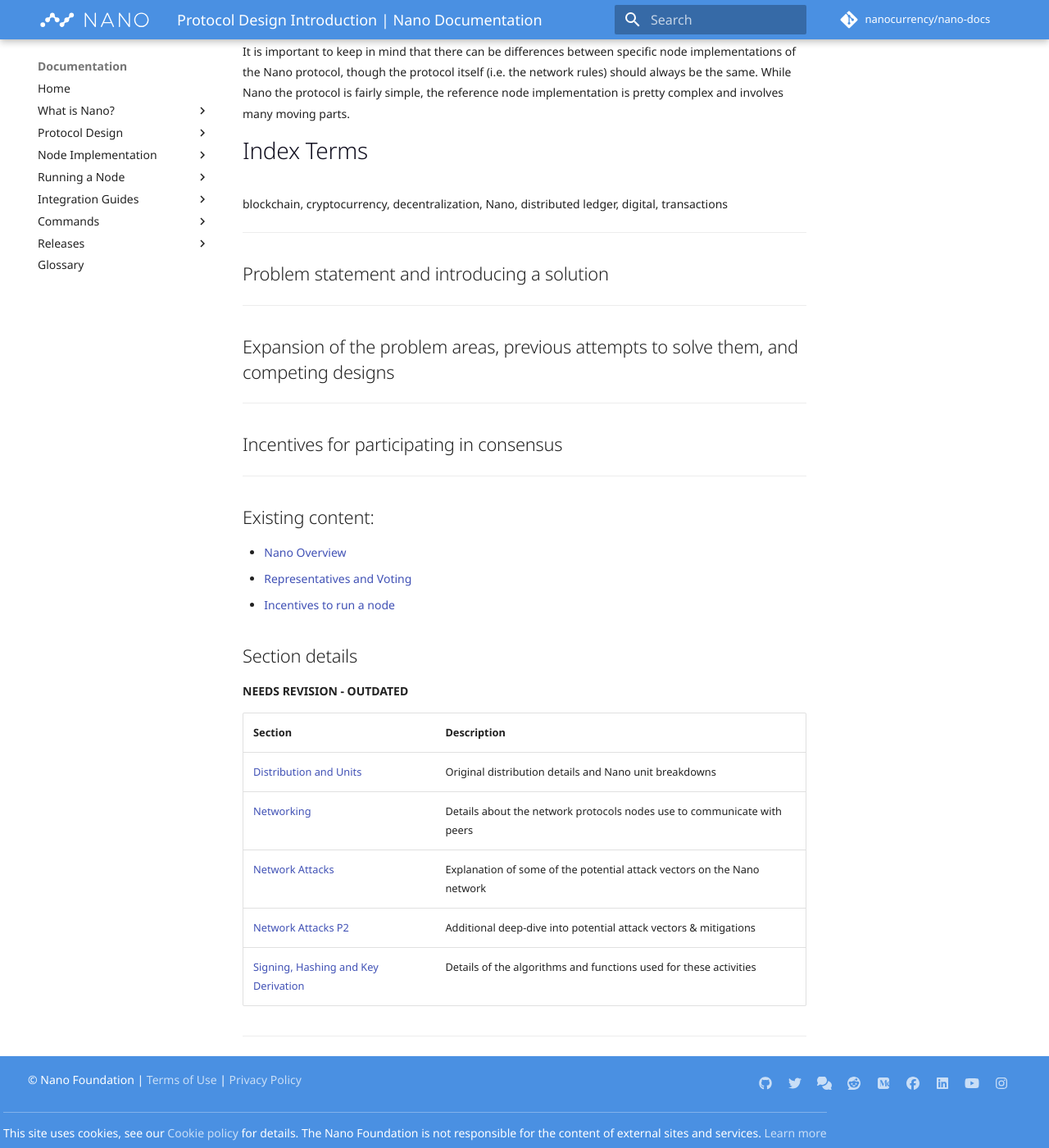
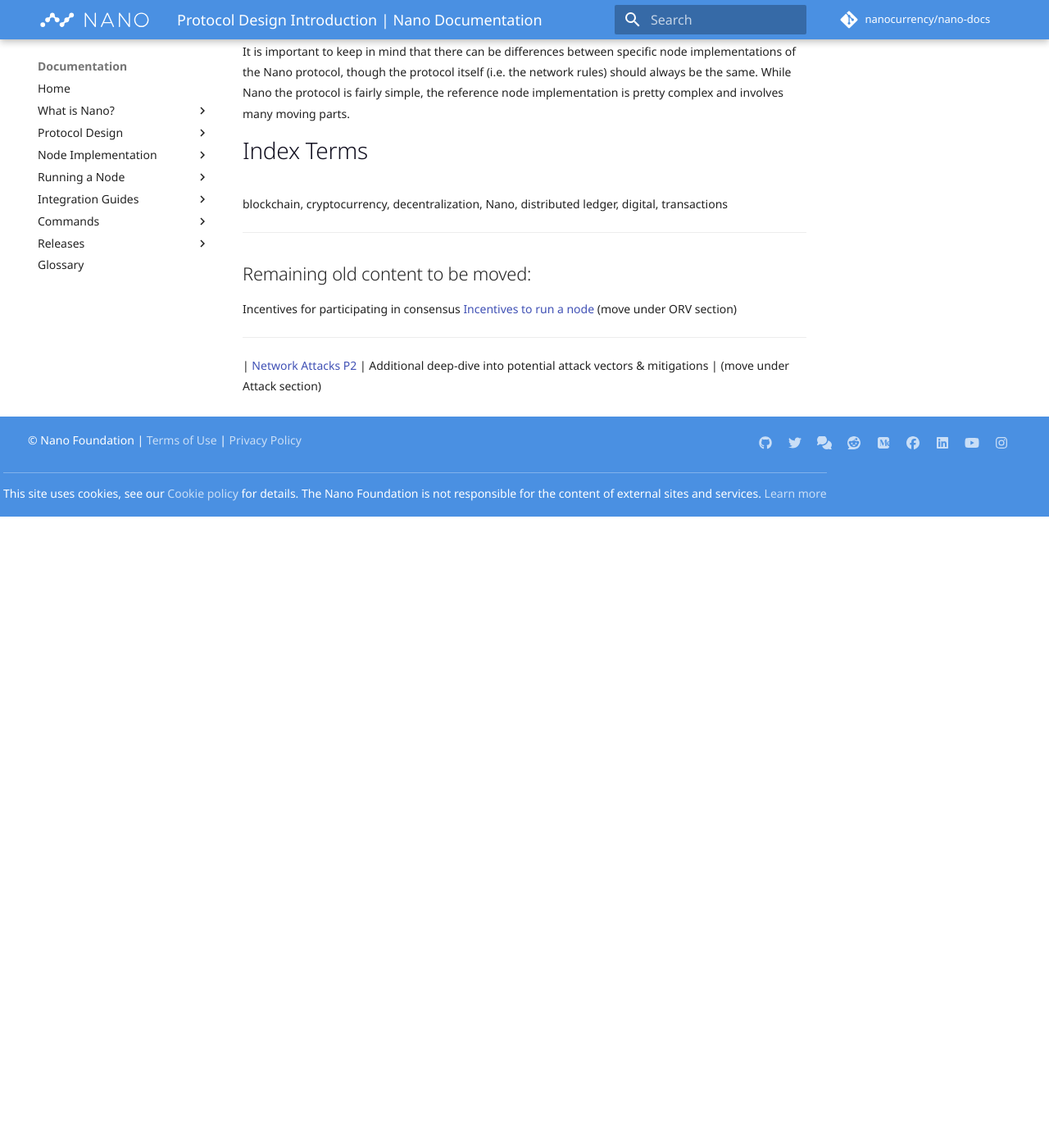
Before and after one commit to nanocurrency/nano-docs, an MkDocs documentation site: the page built from docs/protocol-design/introduction.md, in a window 1280 px wide and 1400 px high, scrolled down 1344 px. Shown: the whole window at 82% size. Built offline with MkDocs 1.6.1 and Material for MkDocs 9.7.7, drawn with Linux system fonts in a browser that asks for light colours; comment, search, counter and statistics services are not loaded; after the commit the page ends 1974 px from its top, so only the background shows below that; some of the changed text lies outside the part shown.

Commit message:
Update introduction.md

```diff
--- a/docs/protocol-design/introduction.md
+++ b/docs/protocol-design/introduction.md
@@ -11,7 +11,7 @@
 # Abstract
 Limited scalability and high demand can lead to significantly increased transaction fees and confirmation times for popular cryptocurrencies like Bitcoin, resulting in a poor user experience. Here we introduce Nano, a cryptocurrency with a novel block-lattice architecture where each account has its own blockchain, delivering near instantaneous transaction speed and scalability that is not limited by protocol-side variables like block sizes or block times. Each Nano user has their own blockchain, allowing them to update it asynchronously vs other transactions on the network, resulting in fast transactions with minimal overhead. Transactions keep track of account balances rather than transaction amounts, allowing aggressive database pruning without compromising security.
 
-To date, the Nano network has processed more than 53 million transactions with an unpruned ledger size of only 25.33GB. Average transaction confirmation time during typical network conditions is 0.2 seconds [[1](https://repnode.org/network/confirmation)]. The production network has seen traffic as high as to 161 CPS (80.5-161 TPS), while the beta network has achieved >1800 CPS (900-1800 TPS) [[2](https://forum.nano.org/t/nano-stress-tests-measuring-bps-cps-tps-in-the-real-world/436)]. Nano’s feeless, split-second transactions make it an ideal cryptocurrency for consumer transactions, while also maintaining decentralization, censorship-resistance, and self-sovereignty.
+To date, the Nano network has processed more than 53 million transactions with an unpruned ledger size of only 25.33GB. Average transaction confirmation time during typical network conditions is 0.2 seconds [[1](https://repnode.org/network/confirmation)]. The production network has seen traffic as high as 161 CPS (80.5-161 TPS), while the beta network has achieved >1800 CPS (900-1800 TPS) [[2](https://forum.nano.org/t/nano-stress-tests-measuring-bps-cps-tps-in-the-real-world/436)]. Nano’s feeless, split-second transactions make it an ideal cryptocurrency for consumer transactions, while also maintaining decentralization, censorship-resistance, and self-sovereignty.
 
 # Introduction
 
@@ -30,34 +30,13 @@
 
 ---
 
-## Problem statement and introducing a solution
+## Remaining old content to be moved:
+
+Incentives for participating in consensus
+[Incentives to run a node](https://medium.com/nanocurrency/the-incentives-to-run-a-node-ccc3510c2562)
+(move under ORV section)
 
 ---
 
-## Expansion of the problem areas, previous attempts to solve them, and competing designs
-
----
-
-## Incentives for participating in consensus
-
----
-
-## Existing content:
-
-* [Nano Overview](/what-is-nano/overview/)
-* [Representatives and Voting](/what-is-nano/overview/#representatives-and-voting)
-* [Incentives to run a node](https://medium.com/nanocurrency/the-incentives-to-run-a-node-ccc3510c2562)
-
-## Section details
-
-**NEEDS REVISION - OUTDATED**
-
-| Section | Description |
-|---------|-------------|
-| [Distribution and Units](/protocol-design/distribution-and-units/) | Original distribution details and Nano unit breakdowns |
-| [Networking](/protocol-design/networking/) | Details about the network protocols nodes use to communicate with peers |
-| [Network Attacks](/protocol-design/network-attacks/) | Explanation of some of the potential attack vectors on the Nano network |
 | [Network Attacks P2](https://github.com/georgehara/nano/wiki/unofficial) | Additional deep-dive into potential attack vectors & mitigations |
-| [Signing, Hashing and Key Derivation](/protocol-design/signing-hashing-and-key-derivation/) | Details of the algorithms and functions used for these activities |
-
----
+(move under Attack section)
```
